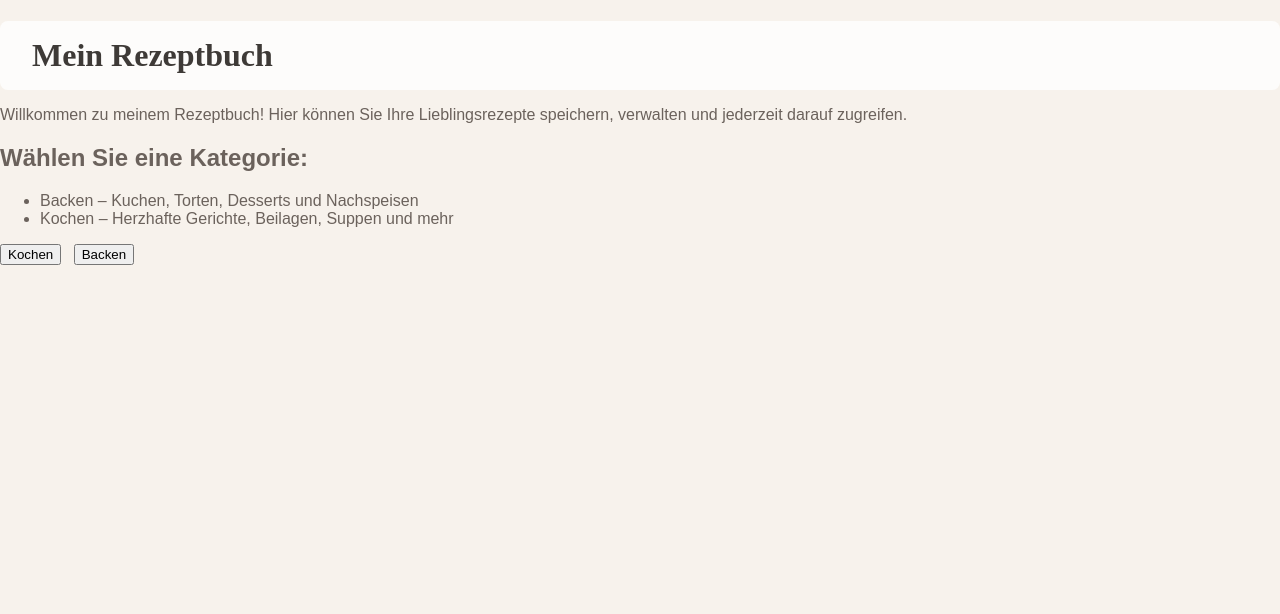
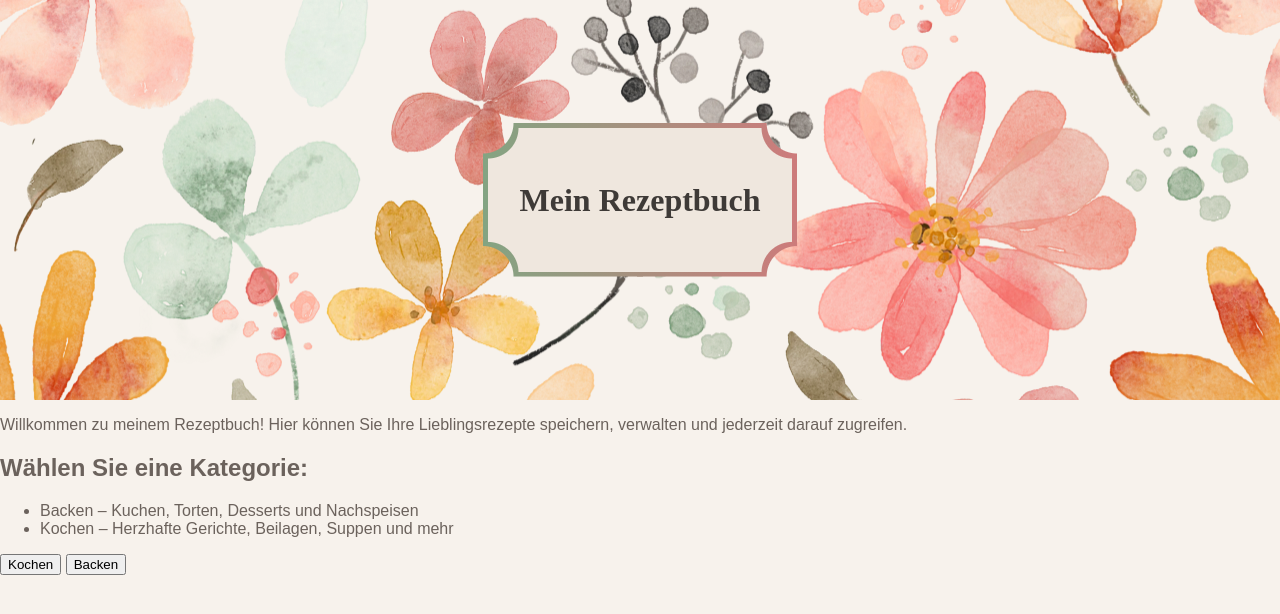
Before and after one commit to Edda-Maria/rezeptbuch, a website built with Vite: page index.html in a window 1280 px wide. Built offline with nearby package versions, Linux system fonts and the light colour scheme; files whose address does not match are found by name.

Commit message:
style: complete header styling

```diff
--- a/index.html
+++ b/index.html
@@ -11,7 +11,11 @@
   </head>
   <body>
     <header class="hero">
-      <h1 class="hero-title">Mein Rezeptbuch</h1>
+      <div class="box-border">
+        <div class="box">
+          <h1 class="hero-title">Mein Rezeptbuch</h1>
+        </div>
+      </div>
     </header>
     <main>
       <section>
--- a/src/style.css
+++ b/src/style.css
@@ -17,6 +17,9 @@
   /* Schriftarten */
   --font-heading: "Cormorant Garamond", serif;
   --font-body: "Nunito Sans", sans-serif;
+
+  /*headerBild*/
+  --hero-image: url(assets/header-pictures/header-floral.webp);
 }
 body {
   font-family: var(--font-body);
@@ -28,28 +31,89 @@ body {
 .hidden {
   display: none;
 }
-#app {
-  margin-top: 1rem;
-}
-h1 {
-  font-family: var(--font-heading);
-  color: var(--text-primary);
-  margin-bottom: 1rem;
-}
-
-button {
-  margin-right: 0.5rem;
-}
 
 .hero {
-  background-image: url(assets/header-floral.webp);
+  background-image: var(--hero-image);
   background-size: cover;
   background-position: center;
   background-repeat: no-repeat;
+  min-height: 25rem;
+
+  display: flex;
+  justify-content: center;
+  align-items: center;
+}
+.box-border {
+  --r: 30px;
+
+  padding: 5px;
+
+  background: linear-gradient(90deg, var(--cooking-color), var(--baking-color));
+
+  mask:
+    radial-gradient(
+        circle at 0 0,
+        transparent var(--r),
+        black calc(var(--r) + 1px)
+      )
+      top left,
+    radial-gradient(
+        circle at 100% 0,
+        transparent var(--r),
+        black calc(var(--r) + 1px)
+      )
+      top right,
+    radial-gradient(
+        circle at 0 100%,
+        transparent var(--r),
+        black calc(var(--r) + 1px)
+      )
+      bottom left,
+    radial-gradient(
+        circle at 100% 100%,
+        transparent var(--r),
+        black calc(var(--r) + 1px)
+      )
+      bottom right;
+
+  mask-size: 51% 51%;
+  mask-repeat: no-repeat;
+}
+.box {
+  --r: 30px;
+  padding: 2rem;
+  background-color: var(--bg-secondary);
+  mask:
+    radial-gradient(
+        circle at 0 0,
+        transparent var(--r),
+        black calc(var(--r) + 1px)
+      )
+      top left,
+    radial-gradient(
+        circle at 100% 0,
+        transparent var(--r),
+        black calc(var(--r) + 1px)
+      )
+      top right,
+    radial-gradient(
+        circle at 0 100%,
+        transparent var(--r),
+        black calc(var(--r) + 1px)
+      )
+      bottom left,
+    radial-gradient(
+        circle at 100% 100%,
+        transparent var(--r),
+        black calc(var(--r) + 1px)
+      )
+      bottom right;
+
+  mask-size: 51% 51%;
+  mask-repeat: no-repeat;
 }
 
 .hero-title {
-  background: rgba(255, 255, 255, 0.8);
-  padding: 1rem 2rem;
-  border-radius: 8px;
+  font-family: var(--font-heading);
+  color: var(--text-primary);
 }
```
